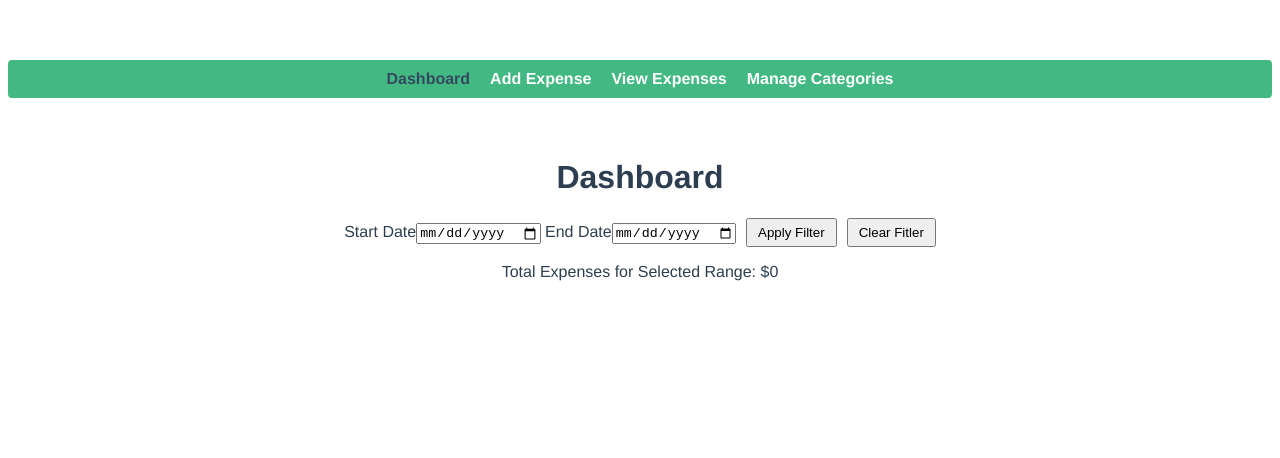
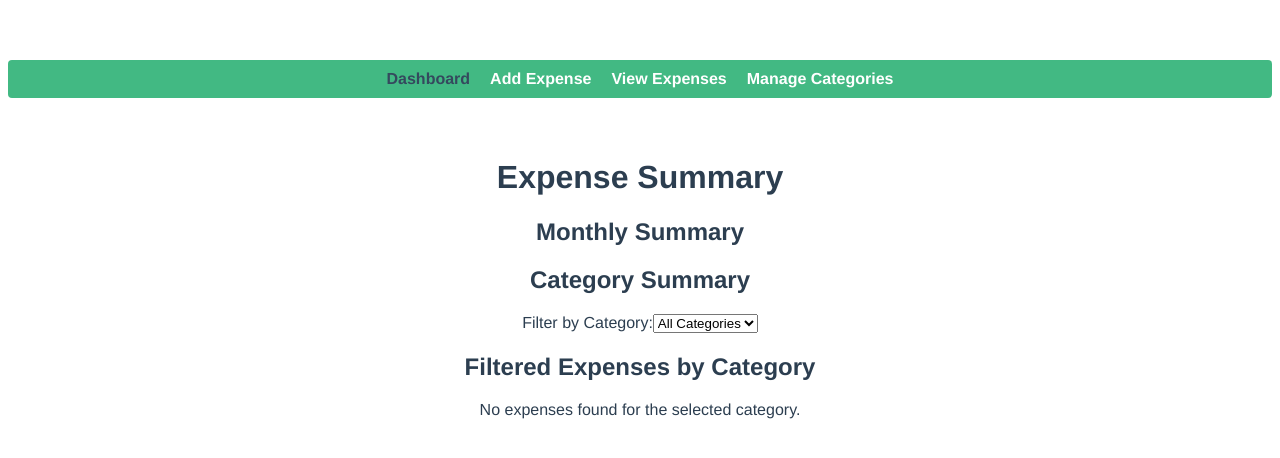
Before and after one commit to JIMPARK80/household-account-book, a Vue app: page / in a window 1280 px wide. Shown: the top 458 px of the page. Built offline with nearby package versions, Linux system fonts and the light colour scheme.

Commit message:
Update Feature: Monthly and Category Summaries
- Add Monthly Summary and Category Summary

```diff
--- a/src/components/Dashboard.vue
+++ b/src/components/Dashboard.vue
@@ -1,16 +1,42 @@
 <template>
     <div class="dashboard">
-      <h1>Dashboard</h1>
+      <h1>Expense Summary</h1>
+
+      <!-- Monthly Summary -->
+      <h2>Monthly Summary</h2>
+      <ul>
+        <li v-for="(total, month) in monthlySummary" :key="month">
+          {{ month }}: ${{ total }}
+        </li>
+      </ul>
+
+      <!-- Category Summary -->
+      <h2>Category Summary</h2>
+      <ul>
+        <li v-for="(total, category) in categorySummary" :key="category">
+          {{ category }}: ${{ total }}
+        </li>
+      </ul>
+
+      <!-- Filter by Category -->
       <div class="filter">
-        <label> Start Date</label>
-        <input type="date" v-model="startDate" />
-        <label> End Date</label>
-        <input type="date" v-model="endDate" />
-        <button @click="applyDateFilter">Apply Filter</button>
-        <button @click="clearDateFilter">Clear Fitler</button>
+        <label>Filter by Category:</label>
+        <select v-model="selectedCategory" @change="applyCategoryFilter">
+          <option value="">All Categories</option>
+          <option v-for="(total, category) in categorySummary" :key="category" :value="category">
+            {{ category }}
+          </option>
+        </select>
+      </div>
 
-        <p>Total Expenses for Selected Range: ${{totalExpenses}}</p>
-      </div>
+      <!-- Filtered Expense List -->
+      <h2>Filtered Expenses by Category</h2>
+      <ul v-if="filteredByCategory.length">
+        <li v-for="(expense, index) in filteredByCategory" :key="index">
+          {{ expense.date }} - {{ expense.category }}: ${{ expense.amount }}
+        </li>
+      </ul>
+      <p v-else>No expenses found for the selected category.</p>
     </div>
   </template>
 
@@ -20,64 +46,76 @@
     data() {
       return {
         expenses: [],
-        startDate: "",        // Filter start date
-        endDate: "",          // Filter end date
-        totalExpenses: 0      // Total expenses for the filtered date range
+        selectedCategory: "", // Selected category for filtering
       };
     },
     created() {
-      this.loadExpenses();
-      this.calculateTotalExpenses();
+      // Load expenses from localStorage on component creation
+      const savedExpenses = JSON.parse(localStorage.getItem("expenses")) || [];
+      this.expenses = savedExpenses;
+    },
+    computed: {
+      // Calculate total expenses for each month
+      monthlySummary() {
+        const monthlyTotals = {};
+        this.expenses.forEach((expense) => {
+          const month = new Date(expense.date).toLocaleString("default", {
+            month: "long",
+            year: "numeric",
+          });
+          if (!monthlyTotals[month]) {
+            monthlyTotals[month] = 0;
+          }
+          monthlyTotals[month] += Number(expense.amount);
+        });
+        return monthlyTotals;
+      },
+
+      // Calculate total expenses for each category
+      categorySummary() {
+        const categoryTotals = {};
+        this.expenses.forEach((expense) => {
+          const category = expense.category;
+          if (!categoryTotals[category]) {
+            categoryTotals[category] = 0;
+          }
+          categoryTotals[category] += Number(expense.amount);
+        });
+        return categoryTotals;
+      },
+
+      // Filter expenses by selected category
+      filteredByCategory() {
+        if (!this.selectedCategory) return this.expenses;
+        return this.expenses.filter(
+          (expense) => expense.category === this.selectedCategory
+        );
+      },
     },
     methods: {
-      loadExpenses() {
-        // Retrieve saved expenses from localStorage
-        this.expenses = JSON.parse(localStorage.getItem("expenses")) || [];
+      applyCategoryFilter() {
+        // Method is triggered when a category is selected from the dropdown
+        // Computed property 'filteredByCategory' handles the filtering
       },
-      calculateTotalExpenses() {
-        // Calculate total expenses based on start and end dates
-        const filteredExpenses = this.expenses.filter(expense => {
-          const expenseDate = new Date(expense.date).getTime();
-          const start = this.startDate ? new Date(this.startDate).getTime() : null;
-          const end = this.endDate ? new Date(this.endDate).getTime() : null;
-
-          return (!start || expenseDate >= start) && (!end || expenseDate <= end);
-        });
-
-        // Sum up the amounts of filtered expenses
-        this.totalExpenses = filteredExpenses.reduce((sum, expense) => sum + Number(expense.amount), 0);
-      },
-      applyDateFilter() {
-        // Calculate total expenses for selected date range
-        this.calculateTotalExpenses();
-      },
-      clearFilter() {
-        // Reset dates and recalculate total expenses without filtering
-        this.startDate = "";
-        this.endDate = "";
-        this.calculateTotalExpenses();
-      }
-    }
+    },
   };
   </script>
 
   <style scoped>
   .dashboard {
     padding: 20px;
-    text-align: center;
   }
 
   .filter {
-    margin-bottom: 20px;
+    margin: 20px 0;
   }
 
-  button {
-    padding: 5px 10px;
-    margin-left: 10px;
-    cursor: pointer;
+  ul {
+    list-style-type: none;
+    padding: 0;
   }
 
-  button:hover {
-    background-color: #ddd;
+  li {
+    padding: 5px 0;
   }
   </style>
```
